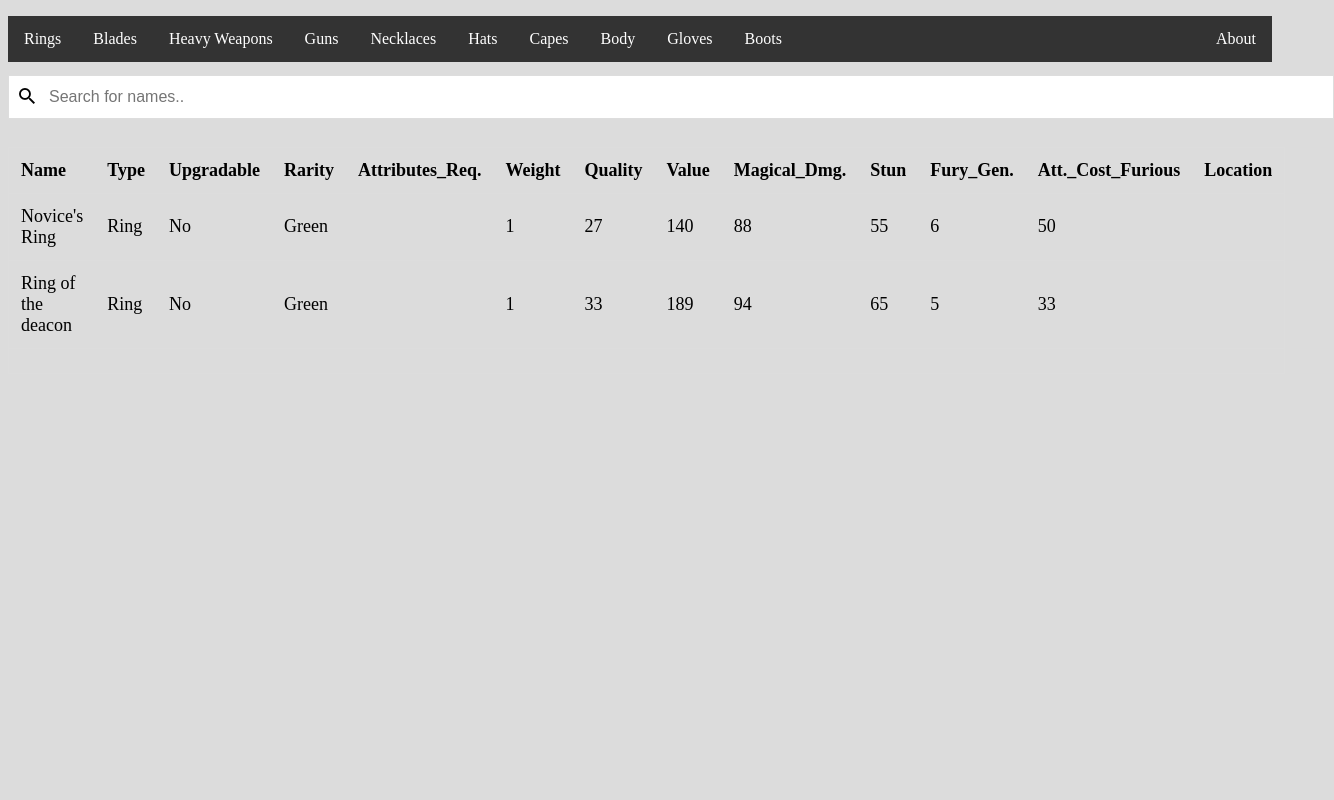
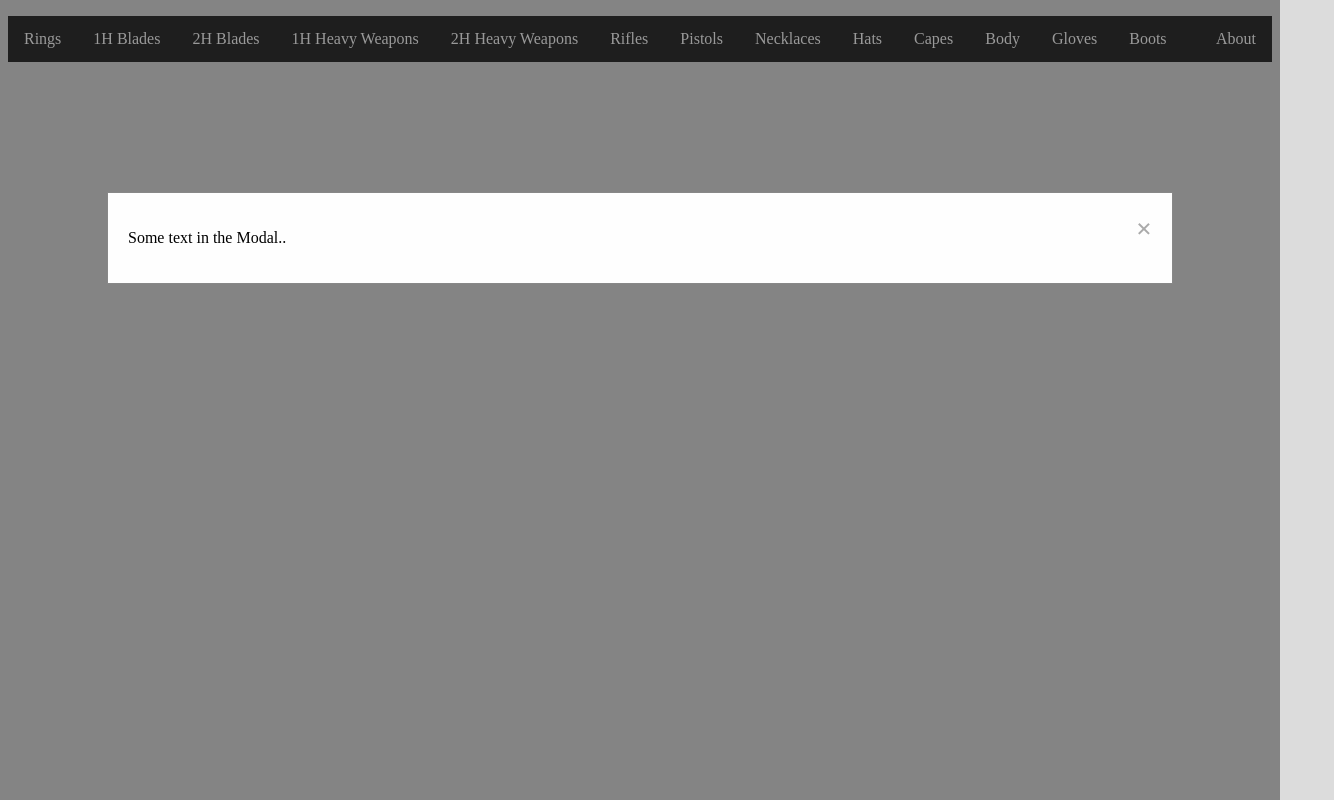
Before and after one commit to Greedfall-Itemlist/greedfall-itemlist, a plain HTML site: page index.html in a window 1280 px wide. Both pictures are taken after a click on the link "About". Shown: the whole page, 1334 px wide, since content can reach past the window. Drawn offline with Linux system fonts and the light colour scheme.

Commit message:
adding all files

```diff
--- a/index.html
+++ b/index.html
@@ -4,35 +4,39 @@
     <title>Greedfall Items</title>
     <style>
         #myInput {
-            background-image: url('./suche.png'); /* Add a search icon to input */
-            background-position: 10px 12px; /* Position the search icon */
-            background-repeat: no-repeat; /* Do not repeat the icon image */
-            width: 100%; /* Full-width */
-            font-size: 16px; /* Increase font-size */
-            padding: 12px 20px 12px 40px; /* Add some padding */
-            border: 1px solid #ddd; /* Add a grey border */
-            margin-bottom: 12px; /* Add some space below the input */
+            background-image: url('search-icon.png');
+            background-position: 10px 12px;
+            background-repeat: no-repeat;
+            width: 100%;
+            font-size: 16px;
+            padding: 12px 20px 12px 40px;
+            border: 1px solid #ddd;
+            margin-bottom: 12px;
         }
 
         #myTable {
-            border-collapse: collapse; /* Collapse borders */
-            width: 100%; /* Full-width */
-            border: 1px solid #ddd; /* Add a grey border */
-            font-size: 18px; /* Increase font-size */
+            border-collapse: collapse;
+            width: 100%;
+            border: 1px solid #ddd;
+            font-size: 18px;
         }
 
         #myTable th, #myTable td {
-            text-align: left; /* Left-align text */
-            padding: 12px; /* Add padding */
+            text-align: left;
+            padding: 12px;
+            border-left: 1px solid black;
         }
 
         #myTable tr {
-            /* Add a bottom border to all table rows */
-            border-bottom: 1px solid #ddd;
+
+            border-bottom: 1px solid black;
+            border-left: 1px solid black;
+            border-top: 1px solid black;
+            border-right: 1px solid black;
         }
 
         #myTable tr.header, #myTable tr:hover {
-            /* Add a grey background color to the table header and on hover */
+
             background-color: #f1f1f1;
         }
         ul {
@@ -55,146 +59,97 @@
             text-decoration: none;
         }
 
-        /* Change the link color to #111 (black) on hover */
+
         li a:hover {
-            background-color: darkslategrey;
+            background-color: #36535e;
+        }
+        .active {
+            background-color: #36535e;
         }
         body {
             background-color: #dcdcdc;
+        }
+        .modal {
+            display: none;
+            position: fixed;
+            z-index: 1;
+            left: 0;
+            top: 0;
+            width: 100%;
+            height: 100%;
+            overflow: auto;
+            background-color: rgb(0,0,0);
+            background-color: rgba(0,0,0,0.4);
+        }
+
+        .modal-content {
+            background-color: #fefefe;
+            margin: 15% auto;
+            padding: 20px;
+            border: 1px solid #888;
+            width: 80%;
+        }
+
+        .close {
+            color: #aaa;
+            float: right;
+            font-size: 28px;
+            font-weight: bold;
+        }
+
+        .close:hover,
+        .close:focus {
+            color: black;
+            text-decoration: none;
+            cursor: pointer;
         }
     </style>
 </head>
 <body onload="CreateTableFromJSON()">
 <ul>
     <li><a href="rings.html">Rings</a></li>
-    <li><a href="news.asp">Blades</a></li>
-    <li><a href="contact.asp">Heavy Weapons</a></li>
-    <li><a href="contact.asp">Guns</a></li>
-    <li><a href="contact.asp">Necklaces</a></li>
-    <li><a href="contact.asp">Hats</a></li>
-    <li><a href="contact.asp">Capes</a></li>
-    <li><a href="contact.asp">Body</a></li>
-    <li><a href="contact.asp">Gloves</a></li>
-    <li><a href="contact.asp">Boots</a></li>
-    <li style="float:right"><a href="#about">About</a></li>
+    <li><a href="1h_blades.html">1H Blades</a></li>
+    <li><a href="2h_blades.html">2H Blades</a></li>
+    <li><a href="1h_heavy_weapons.html">1H Heavy Weapons</a></li>
+    <li><a href="2h_heavy_weapons.html">2H Heavy Weapons</a></li>
+    <li><a href="rifles.html">Rifles</a></li>
+    <li><a href="pistols.html">Pistols</a></li>
+    <li><a href="necklaces.html">Necklaces</a></li>
+    <li><a href="hats.html">Hats</a></li>
+    <li><a href="capes.html">Capes</a></li>
+    <li><a href="body.html">Body</a></li>
+    <li><a href="gloves.html">Gloves</a></li>
+    <li><a href="boots.html">Boots</a></li>
+    <li style="float:right"><a href="#about" id="myBtn">About</a></li>
 </ul>
-<input type="text" id="myInput" onkeyup="myFunction()" placeholder="Search for names..">
-<p id="showData"></p>
+<div id="myModal" class="modal">
+    <div class="modal-content">
+        <span class="close">&times;</span>
+        <p>Some text in the Modal..</p>
+    </div>
+</div>
 </body>
 
 <script>
-    function myFunction() {
-        // Declare variables
-        var input, filter, table, tr, td, i, txtValue;
-        input = document.getElementById("myInput");
-        filter = input.value.toUpperCase();
-        table = document.getElementById("myTable");
-        tr = table.getElementsByTagName("tr");
+    var modal = document.getElementById("myModal");
 
-        // Loop through all table rows, and hide those who don't match the search query
-        for (i = 0; i < tr.length; i++) {
-            td = tr[i].getElementsByTagName("td")[0];
-            if (td) {
-                txtValue = td.textContent || td.innerText;
-                if (txtValue.toUpperCase().indexOf(filter) > -1) {
-                    tr[i].style.display = "";
-                } else {
-                    tr[i].style.display = "none";
-                }
-            }
+    var btn = document.getElementById("myBtn");
+
+    var span = document.getElementsByClassName("close")[0];
+
+    btn.onclick = function() {
+        modal.style.display = "block";
+    };
+
+    span.onclick = function() {
+        modal.style.display = "none";
+    };
+
+    window.onclick = function(event) {
+        if (event.target == modal) {
+            modal.style.display = "none";
         }
-    }
+    };
 
-    function CreateTableFromJSON() {
-        var ring = [
-            {
-                "Name": "Novice's Ring",
-                "Type": "Ring",
-                "Upgradable": "No",
-                "Rarity": "Green",
-                "Attributes_Req.": "",
-                "Weight": "1",
-                "Quality": "27",
-                "Value": "140",
-                "Magical_Dmg.": "88",
-                "Stun": "55",
-                "Fury_Gen.": "6",
-                "Att._Cost_Furious": "50",
-                "Location": ""
-            },
-            {
-                "Name": "Ring of the deacon",
-                "Type": "Ring",
-                "Upgradable": "No",
-                "Rarity": "Green",
-                "Attributes_Req.": "",
-                "Weight": "1",
-                "Quality": "33",
-                "Value": "189",
-                "Magical_Dmg.": "94",
-                "Stun": "65",
-                "Fury_Gen.": "5",
-                "Att._Cost_Furious": "33",
-                "Location": ""
-            },
-            {
-                "Name": "",
-                "Type": "",
-                "Upgradable": "",
-                "Rarity": "",
-                "Attributes_Req.": "",
-                "Weight": "",
-                "Quality": "",
-                "Value": "",
-                "Magical_Dmg.": "",
-                "Stun": "",
-                "Fury_Gen.": "",
-                "Att._Cost_Furious": "",
-                "Location": ""
-            }
-        ];
-
-        // EXTRACT VALUE FOR HTML HEADER.
-        // ('Book ID', 'Book Name', 'Category' and 'Price')
-        var col = [];
-        for (var i = 0; i < ring.length; i++) {
-            for (var key in ring[i]) {
-                if (col.indexOf(key) === -1) {
-                    col.push(key);
-                }
-            }
-        }
-
-        // CREATE DYNAMIC TABLE.
-        var table = document.createElement("table");
-        table.setAttribute("id", "myTable");
-
-        // CREATE HTML TABLE HEADER ROW USING THE EXTRACTED HEADERS ABOVE.
-
-        var tr = table.insertRow(-1);                     // TABLE ROW.
-        tr.setAttribute("id", "header");
-
-        for (var i = 0; i < col.length; i++) {
-            var th = document.createElement("th");      // TABLE HEADER.
-            th.innerHTML = col[i];
-            tr.appendChild(th);
-        }
-
-        // ADD JSON DATA TO THE TABLE AS ROWS.
-        for (var i = 0; i < ring.length; i++) {
-
-            tr = table.insertRow(-1);
-
-            for (var j = 0; j < col.length; j++) {
-                var tabCell = tr.insertCell(-1);
-                tabCell.innerHTML = ring[i][col[j]];
-            }
-        }
-
-        // FINALLY ADD THE NEWLY CREATED TABLE WITH JSON DATA TO A CONTAINER.
-        var divContainer = document.getElementById("showData");
-        divContainer.innerHTML = "";
-        divContainer.appendChild(table);
-    }
 </script>
 </html>
```
Also changed, not shown: rings.html (+92 -38 lines), 1h_blades.html (added), 1h_heavy_weapons.html (added), 2h_blades.html (added), 2h_heavy_weapons.html (added), body.html (added), boots.html (added), capes.html (added), gloves.html (added), hats.html (added), necklaces.html (added), pistols.html (added), rifles.html (added), search-icon.png (renamed from suche.png), 1 more files.
